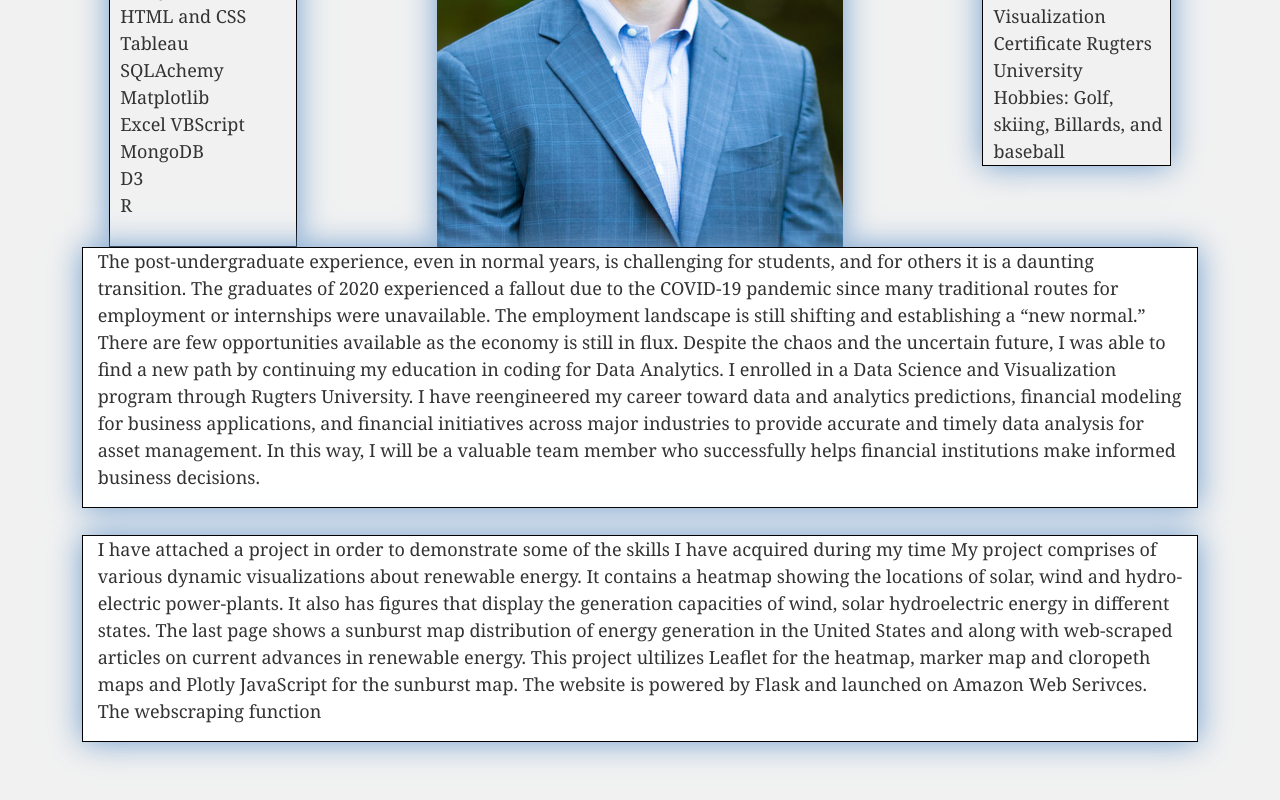
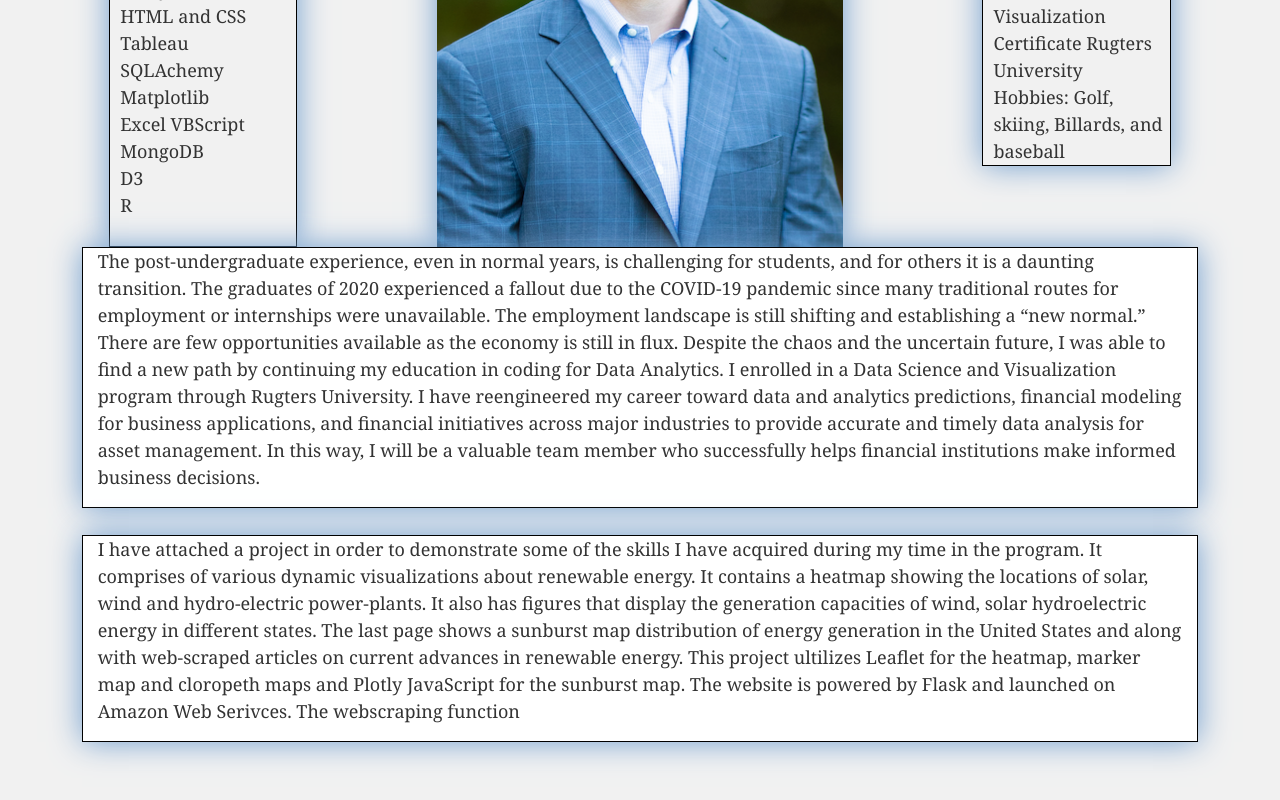
Before and after one commit to jamescadigan97/jamescadigan.github.io, a plain HTML site: page index.html in a window 1280 px wide. Shown: the part 385-1185 px from the top of the page. Drawn offline with nearby package versions, Linux system fonts and the light colour scheme.

Commit message:
Halloween Eve 2.0

```diff
--- a/index.html
+++ b/index.html
@@ -143,8 +143,8 @@
       </div>
       <div class="col-10" id=main_container>
         <p>
-          I have attached a project in order to demonstrate some of the skills I have acquired during my time
-          My project comprises of various dynamic visualizations about renewable energy.
+          I have attached a project in order to demonstrate some of the skills I have acquired during my time in the program.
+          It comprises of various dynamic visualizations about renewable energy.
           It contains a heatmap showing the locations of solar, wind and hydro-electric power-plants.
           It also has figures that display the generation capacities of wind, solar hydroelectric energy in
           different states. The last page shows a sunburst map distribution of energy generation in the
```
